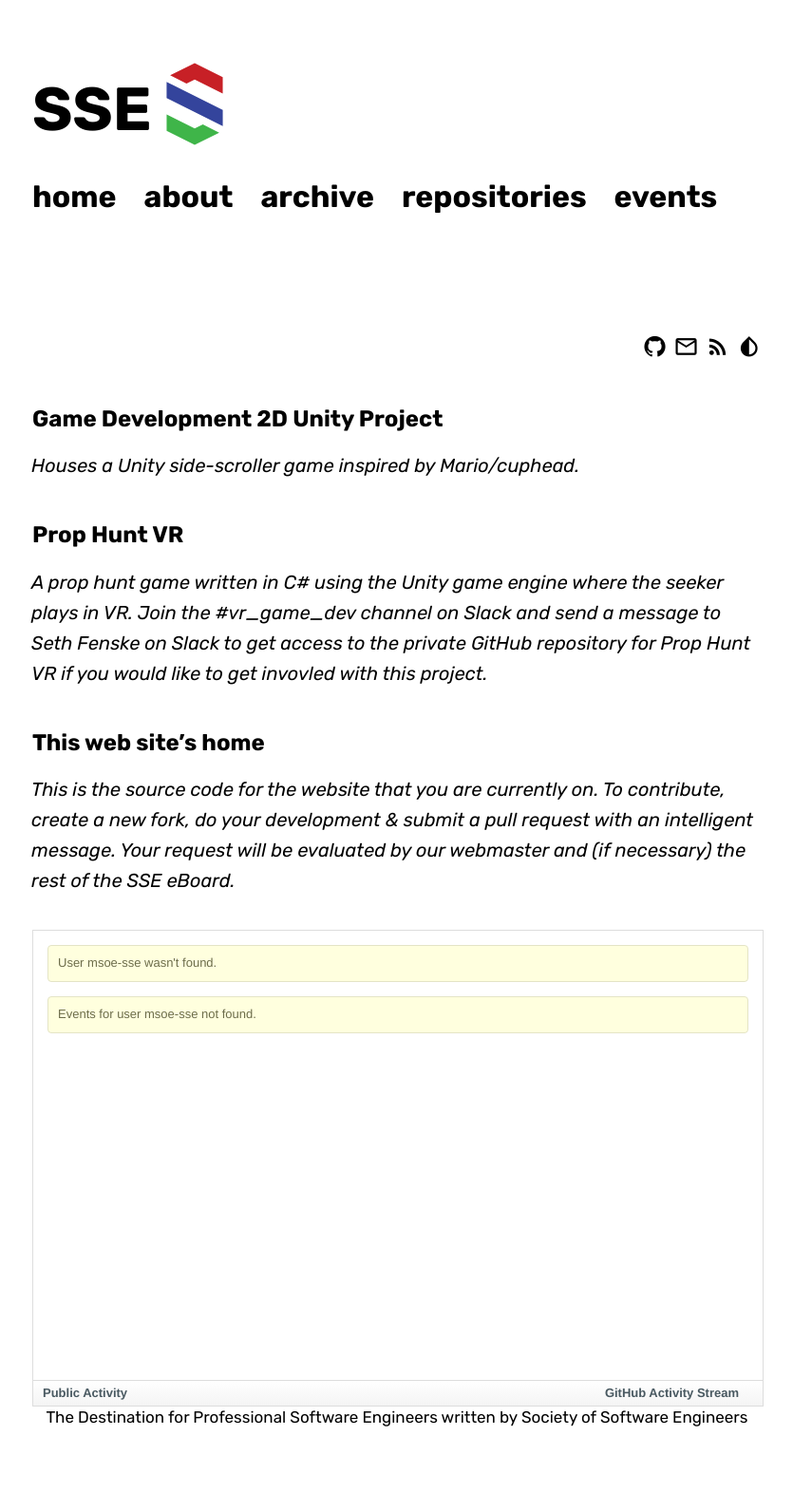
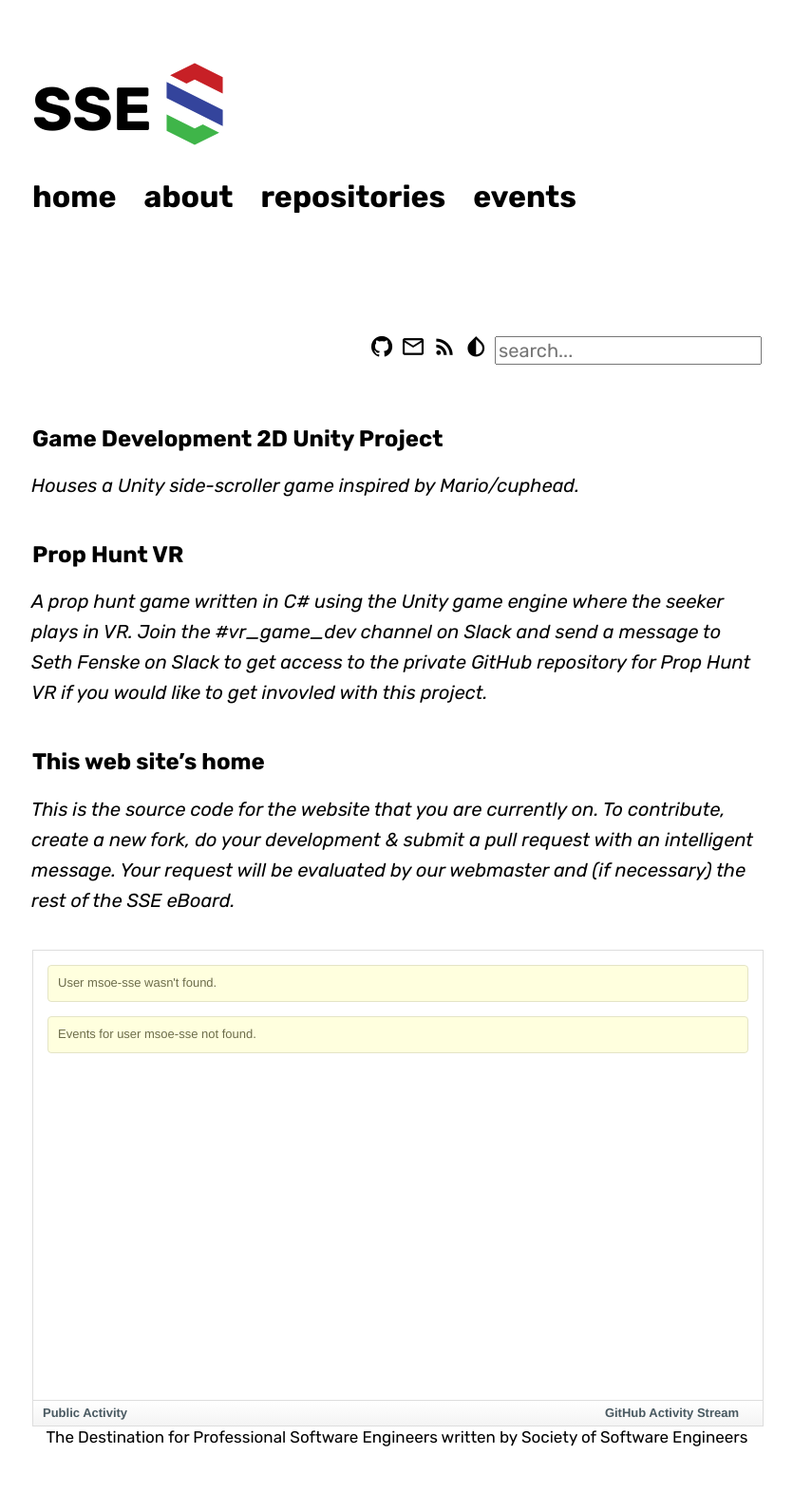
Before and after one commit to msoe-sse/msoe-sse.github.io, a Jekyll site: the page built from _repositories/2018-game-dev-repos.md, in a window 1280 px wide. Shown: the whole page at 95% size, without its empty margins (222-1057 px from the left). Built offline with Jekyll 4.4.1, drawn with Linux system fonts in a browser that asks for light colours; nearby versions of some CDN libraries; some web fonts are replaced; a style sheet for code colours, icons or effects is not loaded; before the commit the page ends 1570 px from its top, so only the background shows below that.

Commit message:
Added some better styling to the searchbar

```diff
--- a/_includes/main/header.html
+++ b/_includes/main/header.html
@@ -21,7 +21,7 @@
                       <a class="navigation-bar_link_dropdown" href="{{ '/about/feedback' | prepend: site.baseurl }}">feedback</a>
                   </div>
               </div>
-              <a class="navigation-bar_link" href="{{ '/archive' | prepend: site.baseurl }}">archive</a>
+              <!--<a class="navigation-bar_link" href="{{ '/archive' | prepend: site.baseurl }}">archive</a>-->
               <a class="navigation-bar_link" href="{{ '/repositories' | prepend: site.baseurl }}">repositories</a>
               <div class="dropdown-wrapper">
                 <a class="navigation-bar_link" href="{{ '/events' | prepend: site.baseurl }}">events</a>
@@ -77,6 +77,9 @@
             <a href="#" onclick="switchTheme()" title="Switch theme?" class="smaller social-bar_link">
               <span class="icon-invert_colors" id="theme-switcher"></span>
             </a>
+
+        <span>{% include search.html %}</span>
+
     </div>
         <script type="text/javascript" src="/assets/js/nav.js"></script>
 </header>
--- a/_sass/_header.scss
+++ b/_sass/_header.scss
@@ -219,3 +219,7 @@
 
 
 }
+
+#search-container {
+    display: inline-block;
+}
--- a/search.json
+++ b/search.json
@@ -13,10 +13,12 @@ sitemap:
     {% endfor %}
     {% if site.pages.size > 0 %}, {% endif %}
     {% for page in site.pages %}
-        {% capture pagetitle %}{{page.title}}{% endcapture %}
-        {
-            "title": "{{ pagetitle | escape}}",
-            "url": "{{ site.baseurl }}{{ page.url }}"
-        } {% unless forloop.last %}, {% endunless %}
+        {% if page.layout == 'page' %}
+            {% capture pagetitle %}{{page.title}}{% endcapture %}
+            {
+                "title": "{{ pagetitle | escape}}",
+                "url": "{{ site.baseurl }}{{ page.url }}"
+            } {% unless forloop.last %}, {% endunless %}
+        {% endif %}
     {% endfor %}
 ]
```
